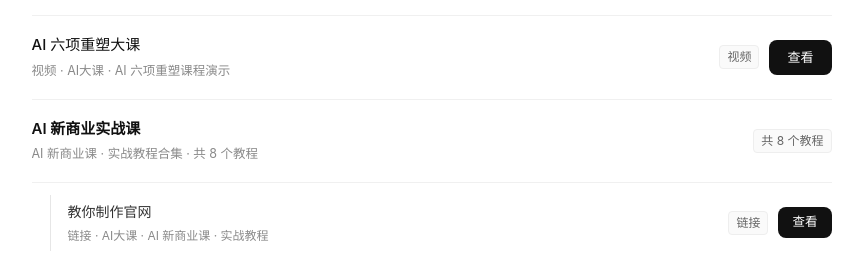
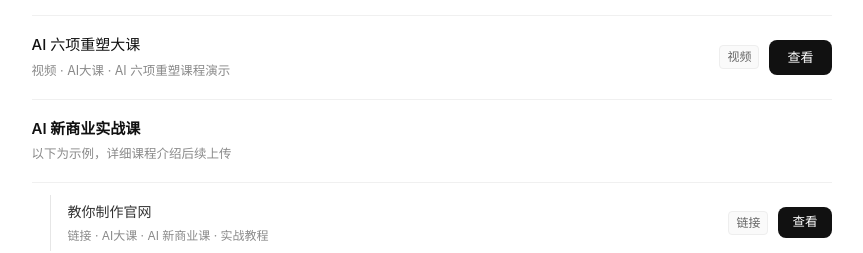
Before and after one commit to yangshaowen1987-rgb/sivo, a plain HTML site: page index.html in a window 1280 px wide. Shown: the part 1214-1467 px from the top of the page, without its empty margins (201-1064 px from the left). Drawn offline with Linux system fonts and the light colour scheme.

Commit message:
AI新商业实战课父行去掉'共8个教程'，改为'以下为示例，详细课程介绍后续上传'，右侧不再显示数量标签

```diff
--- a/data.json
+++ b/data.json
@@ -22,7 +22,7 @@
     ]},
     { "name": "AI大课", "items": [
       { "title": "AI 六项重塑大课", "type": "video", "permission": "view", "file": "资料/ai-six-remodel.mp4", "desc": "AI 六项重塑课程演示" },
-      { "title": "AI 新商业实战课", "type": "link", "permission": "view", "file": "", "desc": "AI 新商业课 · 实战教程合集",
+      { "title": "AI 新商业实战课", "type": "link", "permission": "view", "file": "", "desc": "以下为示例，详细课程介绍后续上传",
         "children": [
           { "title": "教你制作官网", "type": "link", "permission": "view", "file": "https://sivo-sivo-d5gznqqes1eec60f8.webapps.tcloudbase.com/showcase/", "desc": "AI 新商业课 · 实战教程" },
           { "title": "上线问卷制作", "type": "video", "permission": "view", "file": "资料/questionnaire-tutorial.mp4", "desc": "AI 新商业课 · 实战教程（站内视频）" },
--- a/index.html
+++ b/index.html
@@ -126,12 +126,12 @@ function makeRow(it,isChild,cat){
     ? `<a class="title" href="${it.file}" target="_blank" rel="noopener">${it.title||"未命名"}</a>`
     : `<span class="title">${it.title||"未命名"}</span>`;
   let right;
-  if(isContainer){ right=`<span class="tag">共 ${kids.length} 个教程</span>`; }
+  if(isContainer){ right=``; }
   else if(empty){ right=`<span class="tag">待补充</span><span class="btn" style="opacity:.45;cursor:not-allowed">待补充</span>`; }
   else if(isDl){ right=`<span class="tag">${typeTxt}</span><a class="btn" href="${it.file}" download="${dlName}">下载</a>`; }
   else { right=`<span class="tag">${typeTxt}</span><a class="btn" href="${it.file}" target="_blank" rel="noopener">查看</a>`; }
   let metaTxt;
-  if(isContainer){ metaTxt=(it.desc||"二级教程合集")+" · 共 "+kids.length+" 个教程"; }
+  if(isContainer){ metaTxt=(it.desc||""); }
   else if(empty){ metaTxt="待补充 · "+(cat||""); }
   else { metaTxt=typeTxt+" · "+(cat||"")+(it.desc?(" · "+it.desc):""); }
   const row=document.createElement("div");
```
